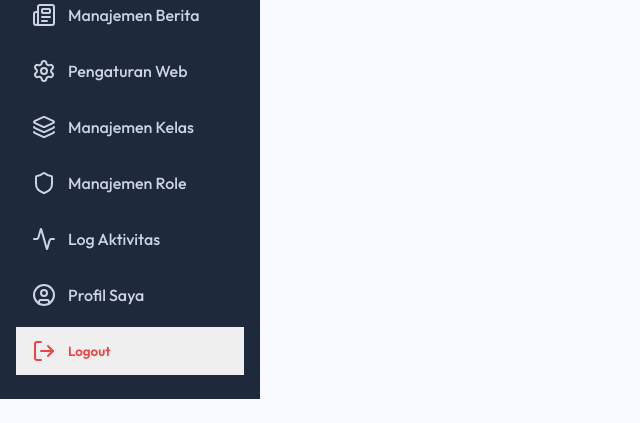
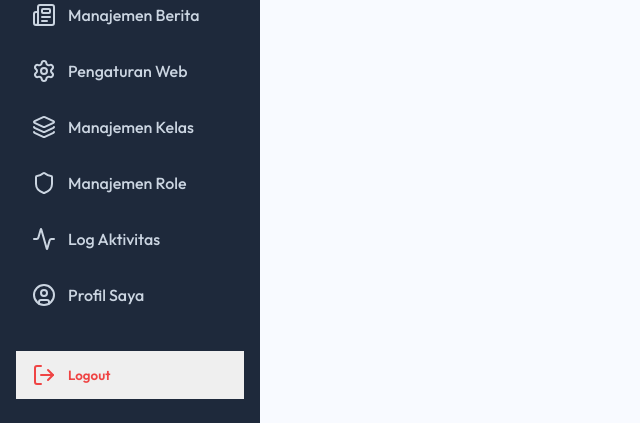
Before and after one commit to aris0996/famousbytee, a Flask app: page /announcements in a window 1280 px wide. Shown: the part 766-1189 px from the top of the page, without its empty margins (0-640 px from the left). Before the commit the page ends 1165 px from the top, so only its background shows below. Run offline with Flask 3, Linux system fonts and the light colour scheme; a user stored in the database is signed in; tables that the repository leaves empty hold one stand-in row (values such as "Sample post"); parts of the project's set-up code (start-up, migrations or seed data) failed here and were passed over; some libraries are stand-ins or nearby versions.

Commit message:
Use document scroll for desktop sidebar

```diff
--- a/templates/base.html
+++ b/templates/base.html
@@ -317,6 +317,34 @@
         }
 
         @media (min-width: 769px) {
+            /* Desktop uses one document scroll. The sidebar grows with the
+               page instead of competing with the main content for scrolling. */
+            body {
+                align-items: stretch;
+                overflow-y: visible;
+            }
+
+            .sidebar {
+                align-self: stretch;
+                height: auto;
+                min-height: 100vh;
+                overflow: visible;
+            }
+
+            .nav-list {
+                flex: 0 0 auto;
+                overflow: visible;
+                overscroll-behavior: auto;
+            }
+
+            .main-content {
+                overflow: visible;
+            }
+
+            .btn-logout {
+                margin-top: 1.5rem;
+            }
+
             .mobile-toggle {
                 display: none;
             }
```
